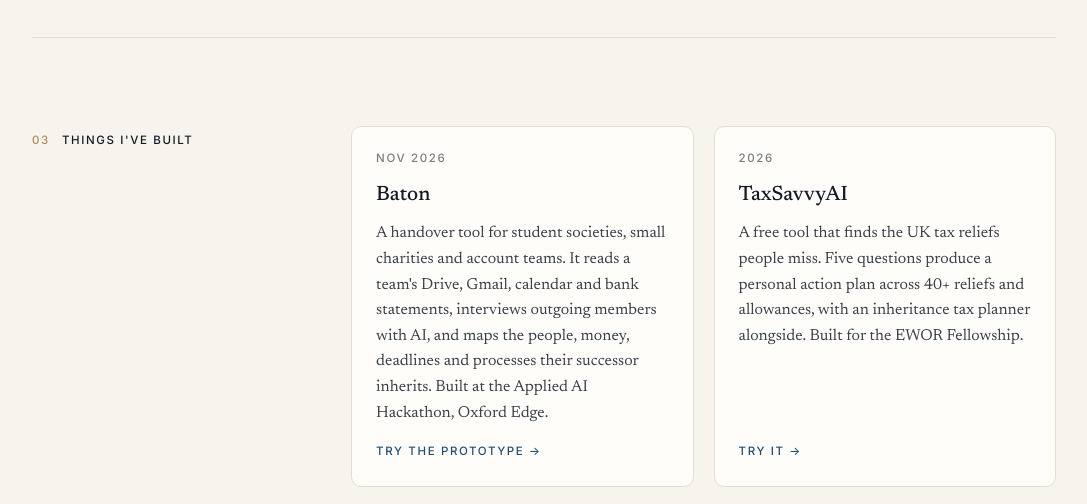
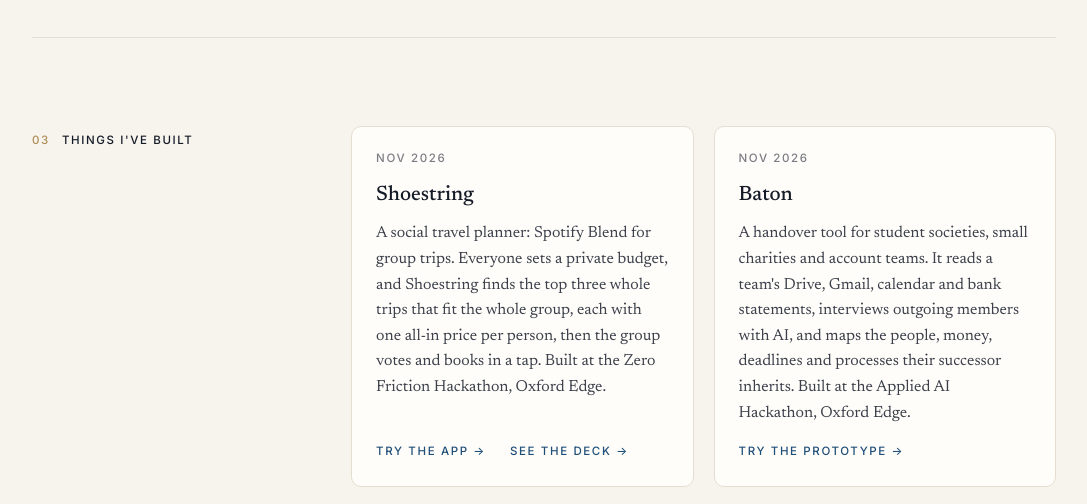
Before and after one commit to chewrayner-svg/raynerchew, a plain HTML site: page index.html in a window 1280 px wide. Shown: the part 1780-2284 px from the top of the page, without its empty margins (96-1183 px from the left). Drawn offline with Linux system fonts and the light colour scheme.

Commit message:
Add Shoestring to projects
Social travel planner from the Zero Friction Hackathon at Oxford Edge,
with links to the live app and the pitch deck.

Co-Authored-By: Claude Opus 5.5 <noreply@anthropic.com>
Claude-Session: https://claude.ai/code/session_01EJx1nCJZ3SyRdTzbe8CdkN

```diff
--- a/index.html
+++ b/index.html
@@ -111,6 +111,12 @@
         <div class="label"><span class="num">03</span>Things I've built</div>
         <div class="content wide">
           <div class="cards">
+            <div class="card">
+              <span class="label">Nov 2026</span>
+              <h3>Shoestring</h3>
+              <p>A social travel planner: Spotify Blend for group trips. Everyone sets a private budget, and Shoestring finds the top three whole trips that fit the whole group, each with one all-in price per person, then the group votes and books in a tap. Built at the Zero Friction Hackathon, Oxford Edge.</p>
+              <div class="more-links label more"><a href="https://shoestring.lovable.app/">Try the app</a><a href="projects/Shoestring_Deck.pdf">See the deck</a></div>
+            </div>
             <div class="card">
               <span class="label">Nov 2026</span>
               <h3>Baton</h3>
```
Also changed, not shown: 1 other file.
